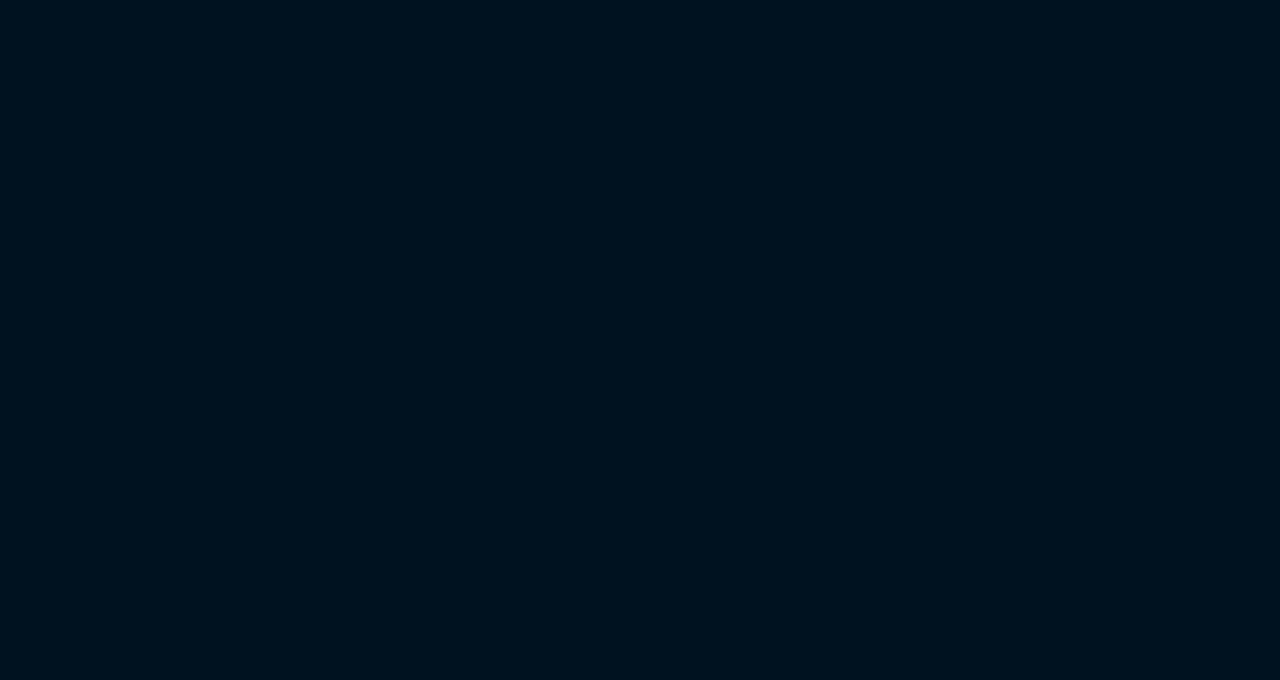
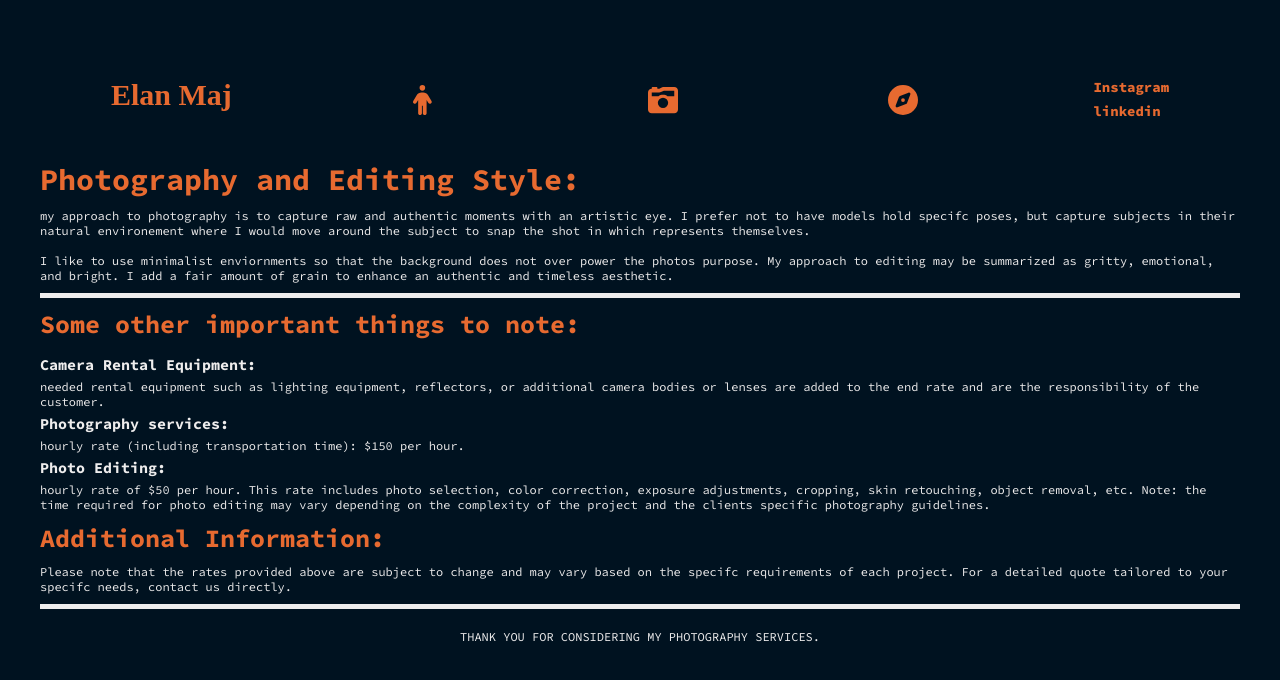
Before and after one commit to augustcolonna/Elan-Maj-Portfolio, a React (Vite) app: page /aboutme in a window 1280 px wide. Before the commit this address had no page. Shown: the top 680 px of the page. Built offline with nearby package versions, Linux system fonts and the light colour scheme; a web font is replaced by a local one.

Commit message:
added about me page, should have been a different branch. Styling is complete as well

```diff
--- a/src/App.jsx
+++ b/src/App.jsx
@@ -1,10 +1,10 @@
 import './styles/App.scss'
 import Navbar from './components/Navbar'
 import Landing from './pages/Landing'
+import AboutMe from './pages/AboutMe'
 import Carousel from './components/Carousel'
-import {slides} from './data/carouselData.json'
+import { slides } from './data/carouselData.json'
 import { Routes, Route } from 'react-router-dom'
-
 
 function App() {
   return (
@@ -14,11 +14,12 @@ function App() {
         element={
           <div>
             <Navbar />
-            <Carousel data={slides}/>
+            <Carousel data={slides} />
             <Landing />
           </div>
         }
       />
+      <Route path="/aboutme" element={<AboutMe />} />
     </Routes>
   )
 }
--- a/src/components/Carousel.jsx
+++ b/src/components/Carousel.jsx
@@ -34,7 +34,8 @@ const Carousel = ({ data }) => {
           )
         })
       }
-      <FontAwesomeIcon icon={faArrowRight}
+      <FontAwesomeIcon
+        icon={faArrowRight}
         className="arrow arrow-right"
         onClick={nextSlide}
       />
--- a/src/components/Navbar.jsx
+++ b/src/components/Navbar.jsx
@@ -6,8 +6,11 @@ import {
   faCompass,
   faPerson,
 } from '@fortawesome/free-solid-svg-icons'
+// import { useState } from 'react'
 
 const Navbar = () => {
+  // const [currentPage, setCurrentPage] = useState(false)
+
   return (
     <div className="nav-bar">
       <Link className="logo" to="/">
--- a/src/data/carouselData.json
+++ b/src/data/carouselData.json
@@ -1,33 +1,32 @@
 {
   "slides": [
-
     {
-            "src":"src/assets/CPIMG_5431.jpg",
-            "alt":"image two"
+      "src": "src/assets/CPIMG_5431.jpg",
+      "alt": "image two"
     },
     {
-            "src":"src/assets/EL236A1709.jpg",
-            "alt":"image three"
+      "src": "src/assets/EL236A1709.jpg",
+      "alt": "image three"
     },
     {
-            "src":"src/assets/FAIMG_6837.jpg",
-            "alt":"image four"
+      "src": "src/assets/FAIMG_6837.jpg",
+      "alt": "image four"
     },
     {
-            "src":"src/assets/G-IMG_2464.jpg",
-            "alt":"image five"
+      "src": "src/assets/G-IMG_2464.jpg",
+      "alt": "image five"
     },
     {
-            "src":"src/assets/ISIMG_6052.jpg",
-            "alt":"image six"
+      "src": "src/assets/SFIMG_6600.jpg",
+      "alt": "image six"
     },
     {
-            "src":"src/assets/SLPIMG_5749.jpg",
-            "alt":"image seven"
+      "src": "src/assets/SLPIMG_5749.jpg",
+      "alt": "image seven"
     },
     {
-            "src":"src/assets/ISIMG_6052.jpg",
-            "alt":"image one"
+      "src": "src/assets/ISIMG_6052.jpg",
+      "alt": "image one"
     }
   ]
 }
--- /dev/null
+++ b/src/pages/AboutMe.jsx
@@ -0,0 +1,57 @@
+import Navbar from '../components/Navbar'
+import '../styles/AboutMe.scss'
+function AboutMe() {
+  return (
+    <div className="bio-container">
+      <Navbar />
+      <div className="bio">
+        <h1>Photography and Editing Style:</h1>
+        <p>
+          my approach to photography is to capture raw and authentic moments
+          with an artistic eye. I prefer not to have models hold specifc poses,
+          but capture subjects in their natural environement where I would move
+          around the subject to snap the shot in which represents themselves.
+          <br></br>
+          <br></br>I like to use minimalist enviornments so that the background
+          does not over power the photos purpose. My approach to editing may be
+          summarized as gritty, emotional, and bright. I add a fair amount of
+          grain to enhance an authentic and timeless aesthetic.
+        </p>
+      </div>
+      <hr></hr>
+      <div className="important-information">
+        <h2> Some other important things to note:</h2>
+        <div>
+          <h3>Camera Rental Equipment:</h3>
+          <p>
+            needed rental equipment such as lighting equipment, reflectors, or
+            additional camera bodies or lenses are added to the end rate and are
+            the responsibility of the customer.
+          </p>
+          <h3>Photography services:</h3>
+          <p>hourly rate (including transportation time): $150 per hour.</p>
+          <h3>Photo Editing:</h3>
+          <p>
+            hourly rate of $50 per hour. This rate includes photo selection,
+            color correction, exposure adjustments, cropping, skin retouching,
+            object removal, etc. Note: the time required for photo editing may
+            vary depending on the complexity of the project and the clients
+            specific photography guidelines.
+          </p>
+          <h2>Additional Information:</h2>
+          <p>
+            Please note that the rates provided above are subject to change and
+            may vary based on the specifc requirements of each project. For a
+            detailed quote tailored to your specifc needs, contact us directly.
+          </p>
+        </div>
+      </div>
+      <hr></hr>
+      <footer>
+        <p>THANK YOU FOR CONSIDERING MY PHOTOGRAPHY SERVICES.</p>
+      </footer>
+    </div>
+  )
+}
+
+export default AboutMe
--- a/src/pages/Landing.jsx
+++ b/src/pages/Landing.jsx
@@ -4,15 +4,6 @@ function Landing() {
   return (
     <div className="landing-page">
       <h1>More film grain the better.</h1>
-      <div className='sample-images'>
-      {/* <img src={'../assets/CPIMG_5431.jpg'} alt='image'> </img> */}
-
-      </div>
-
-
-
-
-
       <Link to="/portfolio">
         <button>Take a look</button>
       </Link>
--- /dev/null
+++ b/src/styles/AboutMe.scss
@@ -0,0 +1,46 @@
+// colors
+//blue #64BFE2 brown #23120B orange #E76A30
+//white #EEEDED
+
+.bio-container {
+    margin: 40px;
+
+    h1 {
+        font-size: 3rem;
+        color: #e76a30;
+        padding-bottom: 10px;
+    }
+
+    p {
+        font-size: 1.2rem;
+    }
+
+    hr {
+        width: 100%;
+        border: none;
+        border-bottom: solid 5px #eeeded;
+        padding: 5px 0 5px 0 ;
+    }
+
+    footer {
+        p {
+            text-align: center;
+            padding: 20px;
+            font-size: 1.2rem;
+        }
+    }
+}
+
+.important-information {
+    h2 {
+        font-size: 2.5rem;
+        color: #e76a30;
+        padding-bottom: 10px;
+        padding-top: 10px;
+    }
+    h3 {
+        padding-bottom: 5px;
+        padding-top: 5px;
+        font-size: 1.5rem;
+    }
+}
--- a/src/styles/App.scss
+++ b/src/styles/App.scss
@@ -29,7 +29,7 @@
 // }
 
 .landing-page {
-  height: 300px;
+  height: 200px;
   display: flex;
   flex-direction: column;
   justify-content: center;
@@ -38,11 +38,12 @@
   h1 {
     color: #E76A30;
     font-size: 4rem;
-
+    text-align: center;
   }
 
   button {
     border: none;
+    margin-top: 25px;
     padding: 15px;
     font-family: 'Source Code Pro';
     font-size: 2rem;
--- a/src/styles/Navbar.scss
+++ b/src/styles/Navbar.scss
@@ -1,4 +1,3 @@
-
 // colors
 //blue #64BFE2 brown #23120B orange #E76A30
 //white #EEEDED
@@ -10,7 +9,6 @@
   flex-direction: row;
   align-items: center;
   justify-content: space-around;
-
 }
 
 .logo {
@@ -25,8 +23,8 @@
   height: 100%;
 }
 
-  .logo h1:hover{
-    text-shadow: #EEEDED 2px 2px 0;
+.logo h1:hover {
+  text-shadow: #eeeded 2px 2px 0;
 }
 
 nav {
@@ -51,7 +49,7 @@
 
   &:hover {
     color: #e76a30;
-      text-shadow: #EEEDED 2px 2px 0;
+    text-shadow: #eeeded 2px 2px 0;
 
     svg {
       opacity: 0;
@@ -114,7 +112,7 @@
     font-weight: 800;
 
     &:hover {
-        color: #EEEDED;
+      color: #eeeded;
       text-transform: uppercase;
     }
   }
--- a/src/styles/carousel.scss
+++ b/src/styles/carousel.scss
@@ -8,11 +8,9 @@
   align-items: center;
   margin: 0 auto;
   width: 400px;
-
 }
 
 .slide {
-
   width: 100%;
   height: 100%;
 }
@@ -25,13 +23,13 @@
   position: absolute;
   width: 4rem;
   height: 4rem;
-  color: #E76A30;
+  color: #e76a30;
   transition: 0.3s ease-out;
 
-    &:hover {
+  &:hover {
     cursor: pointer;
     transform: scale(1.4);
-    }
+  }
 }
 
 .arrow-left {
@@ -51,7 +49,6 @@
   height: 5rem;
 }
 
-
 .indicator {
   width: 1rem;
   border: 0;
@@ -59,12 +56,11 @@
   cursor: pointer;
   transition: 0.3s ease-out;
 
-  &:hover{
+  &:hover {
     transform: scale(1.2);
   }
 }
 
-
 .indicator-inactive {
   background-color: #e76a30;
 }
```
Lines whose indentation alone changed are shown as unchanged.
